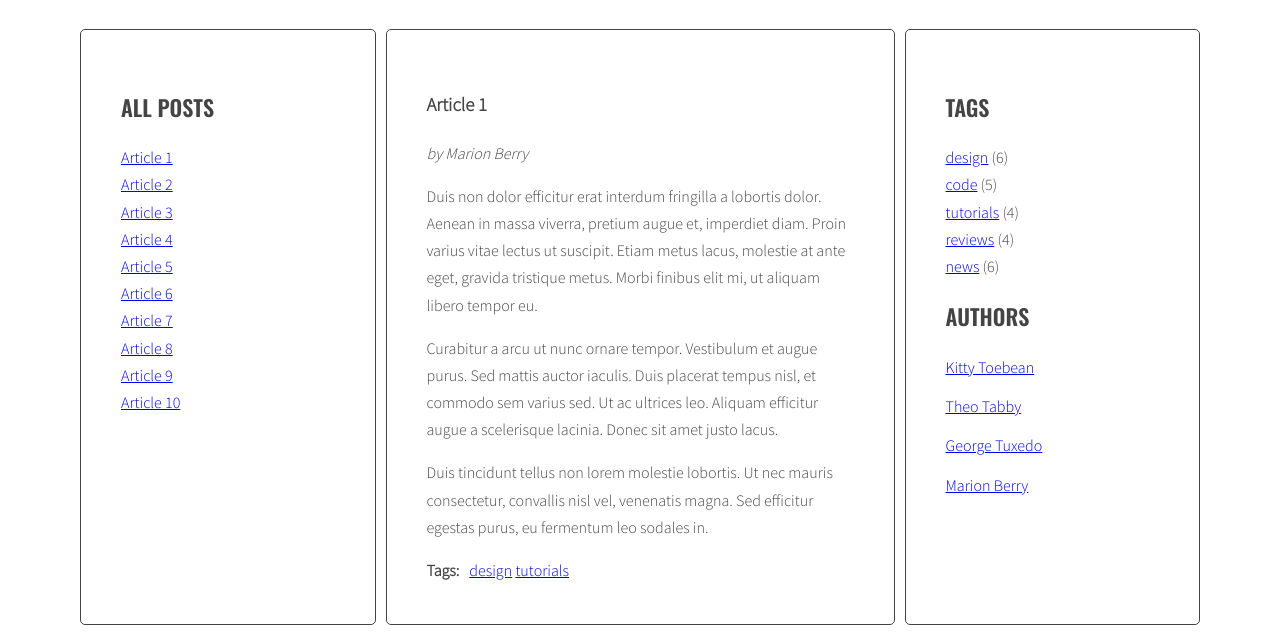
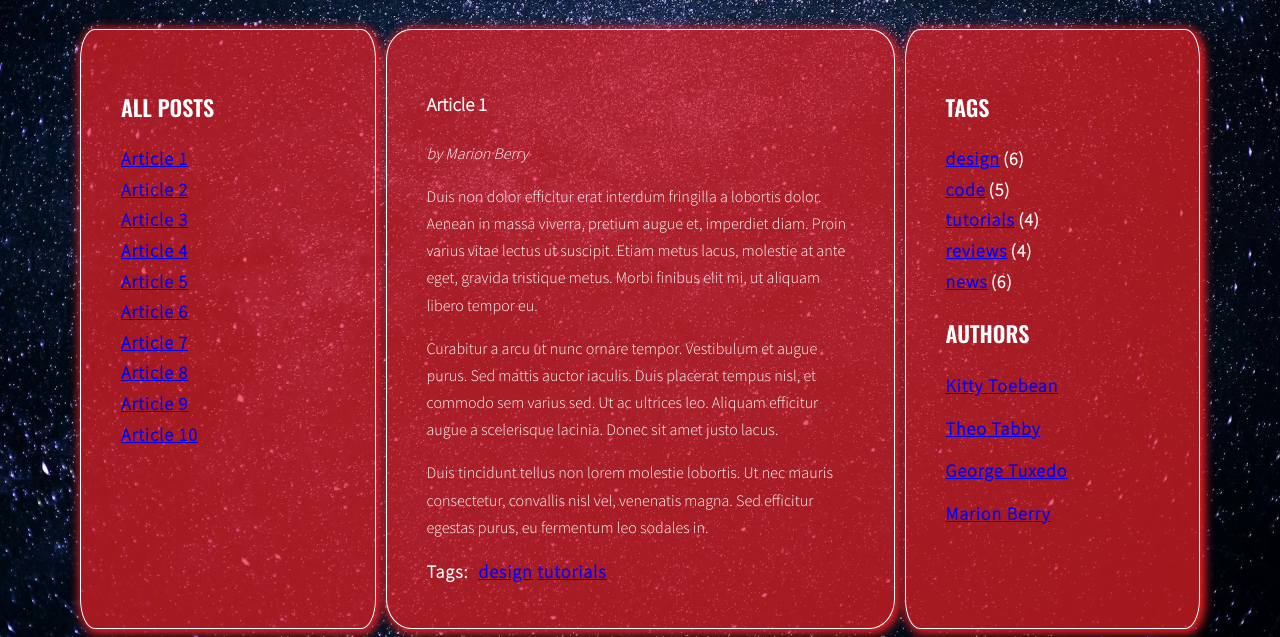
Before and after one commit to krystianblasiak/javascript-blog, a website: page index.html in a window 1280 px wide. Shown: the part 214-851 px from the top of the page. Drawn offline with nearby package versions, Linux system fonts and the light colour scheme.

Commit message:
Add style to file style.scss

```diff
--- a/sass/style.scss
+++ b/sass/style.scss
@@ -3,7 +3,7 @@
 /* Variables */
 
 $color-light: #fff;
-$color-dark: #444;
+$color-dark: #1e272e;
 
 $font-logo: 'Sacramento', cursive;
 $font-header: 'Oswald', sans-serif;
@@ -16,9 +16,12 @@ $font-text: 'Source Sans Pro', sans-serif;
 }
 
 body {
-    background: $color-light;
+    background-image: url("/images/background.jpg");
+    background-position: center;
+    background-size: cover;
+    background-attachment: fixed;
     font-family: $font-text;
-    color: $color-dark;
+    color: $color-light;
     font-weight: 300;
     font-size: 16px;
     line-height: 1.7;
@@ -57,17 +60,19 @@ body {
 }
 
 .sidebar, .posts {
-    background: $color-light;
+    background-color: rgba(#EA2027, 0.7);
+    box-shadow: 2px 2px 10px 3px #EA2027;
     margin-right: 10px;
     padding: 40px;
-    border: 1px solid $color-dark;
-    border-radius: 5px;
+    border: 1px solid $color-light;
+    border-radius: 5%;
 }
 
 /* Logo */
 
 .logo {
     font-family: $font-logo;
+    color: #EA2027;
     font-weight: 400;
     font-size: 104px;
     line-height: 1;
@@ -80,8 +85,18 @@ body {
     list-style-type: none;
     margin: 0;
     padding: 0;
+    span {
+        font-size: 18px;
+        font-weight: 600;
+        letter-spacing: 1px;
+    }
     .active {
         font-weight: bold;
+        color: #12CBC4;
+    }
+
+    a:hover {
+        padding: 15px;
     }
 }
 
@@ -91,11 +106,29 @@ body {
     }
 }
 
+.tags {
+    a {
+        font-size: 18px;
+        font-weight: 600;
+        letter-spacing: 1px;
+        color: blue;
+    }
+}
+
 /* Authors */
 
 .authors {
     li {
         margin-bottom: 12px;
+        a {
+            font-size: 18px;
+            font-weight: 600;
+            letter-spacing: 1px;
+            color: blue;
+        }
+        a:hover {
+            padding: 15px;
+        }
     }
 }
 
@@ -114,7 +147,17 @@ body {
 
 .post-tags {
     display: flex;
+    font-size: 18px;
+    font-weight: 600;
+    letter-spacing: 1px;
     p {
         margin: 0 10px 0 0;
     }
+    a {
+        font-size: 18px;
+        font-weight: 600;
+        letter-spacing: 1px;
+        color: blue;
+    }
+
 }
```
Also changed, not shown: css/style.css, images/background.jpg (added), 1 other file.
